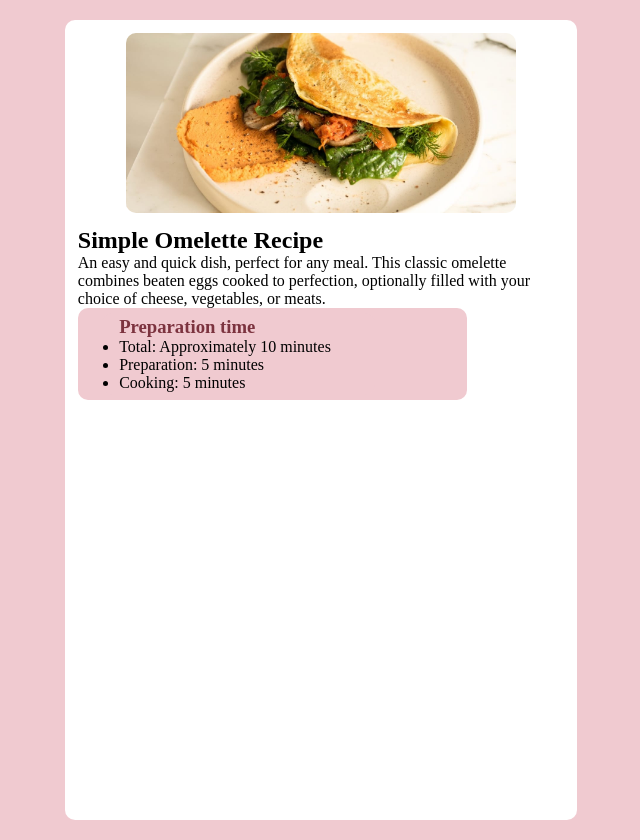
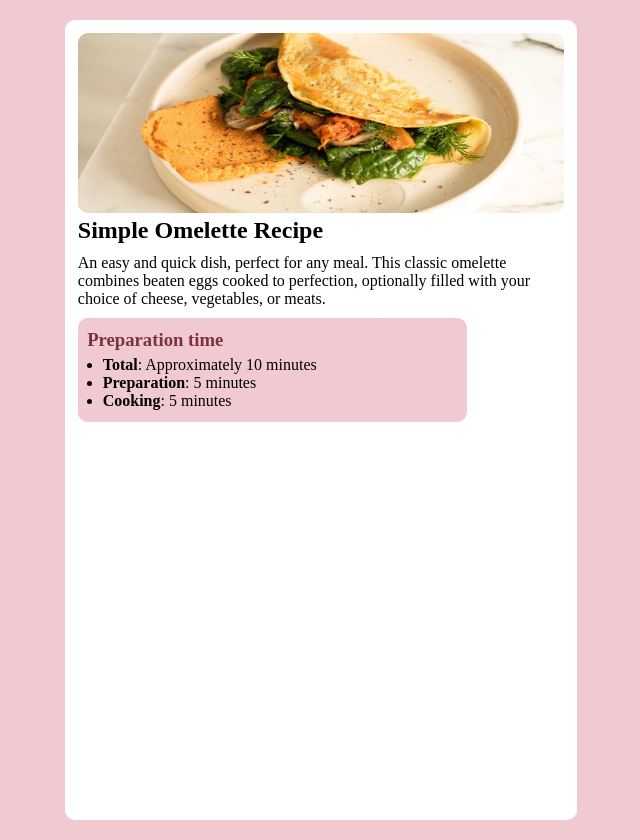
Before and after one commit to Orsini13/Recipe-page-Frontend-Mentor, a plain HTML site: page hindex.html in a window 1280 px wide. Shown: the whole page, without its empty margins (319-959 px from the left). Drawn offline with Linux system fonts and the light colour scheme.

Commit message:
second commit

```diff
--- a/hindex.html
+++ b/hindex.html
@@ -17,13 +17,14 @@
 
             <div class="box22">
             <div class="box2">
+                <h3>Preparation time</h3>
                 <ul>
-                   <h3>Preparation time</h3>
-                    <li>Total: Approximately 10 minutes</li>
-                    <li>Preparation: 5 minutes</li>
-                    <li>Cooking: 5 minutes</li>
+                    <li> <b>Total</b>: Approximately 10 minutes</li>
+                    <li><b>Preparation</b>: 5 minutes</li>
+                    <li><b>Cooking</b>: 5 minutes</li>
                 </ul>
-            </div>  </div>
+            </div>
+            </div>
 
         </div>
 
--- a/style.css
+++ b/style.css
@@ -17,29 +17,41 @@ body{
     margin: 20px 30%;
     border-radius: 10px;
     display: block;
+    justify-content: center;
 }
 .box1 img{
-    width: 80%;
+    width: 100%;
     height: 180px;
     position: relative;
-    margin: 0 10% 10px;
+    margin: 0;
     border-radius: 10px;
 }
+.box1 h2{
+    margin-bottom: 10px;
+}
+.box1 p{
+    margin-bottom: 10px;
+}
+
 .box2{
     width: 80%;
     position: relative;
     border-radius: 10px;
     background: rgb(240, 202, 208);
-    padding: 1% 5%;
-
+    padding: 3% 0;
 }
 .box22{
     width: 80%;
     position: relative;
     border-radius: 10px;
     background: rgb(240, 202, 208);
-    padding: 1% 5%;
 }
-.box2 ul h3{
+.box2 h3{
     color: rgb(124, 51, 63);
+    margin-bottom: 5px;
+    left: o;
+    margin-left: 3%;
 }
+.box2 ul li{
+    margin-left: 8%;
+}
```
